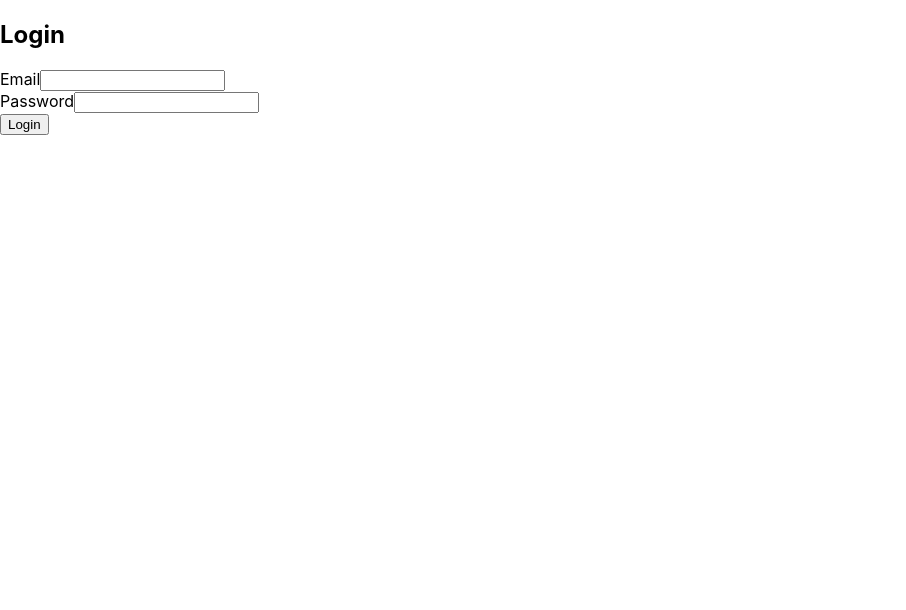
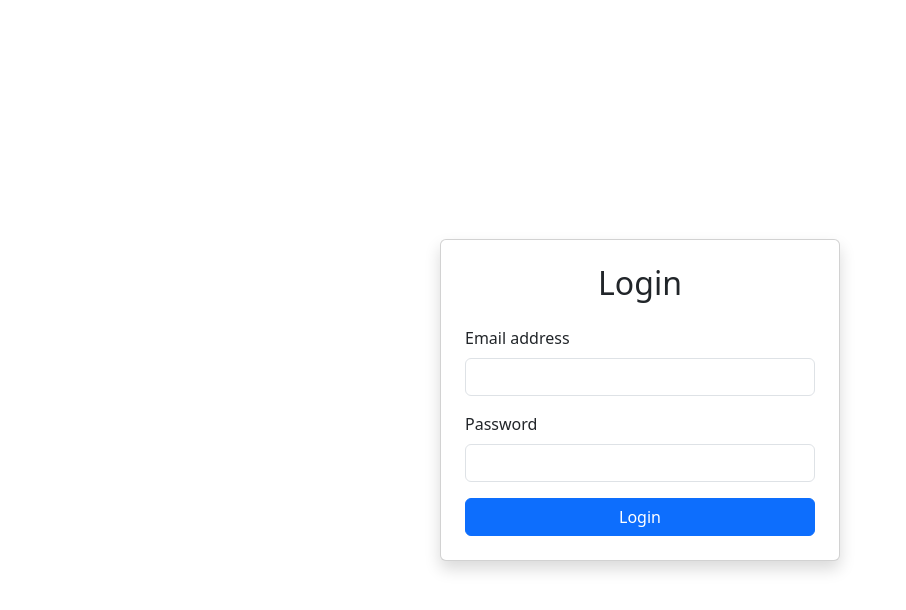
Before and after one commit to Deepikakolli4/Neighbourhood-Tool-Library, a React (Create React App) app in the folder neighborhood-tool-library-frontend/: page /auth/login in a window 1280 px wide. Shown: the top 610 px of the page, without its empty margins (0-906 px from the left). Built offline with nearby package versions, Linux system fonts and the light colour scheme.

Commit message:
Style login page with bootstrap
Signed-off-by: Deepikakolli4 <deepikakolli2004@gmail.com>

```diff
--- a/neighborhood-tool-library-frontend/package.json
+++ b/neighborhood-tool-library-frontend/package.json
@@ -8,6 +8,7 @@
     "@testing-library/react": "^16.3.0",
     "@testing-library/user-event": "^13.5.0",
     "axios": "^1.8.4",
+    "bootstrap": "^5.3.5",
     "react": "^19.1.0",
     "react-dom": "^19.1.0",
     "react-router-dom": "^7.5.1",
--- a/neighborhood-tool-library-frontend/src/App.js
+++ b/neighborhood-tool-library-frontend/src/App.js
@@ -1,4 +1,5 @@
 import React from 'react';
+import 'bootstrap/dist/css/bootstrap.min.css';
 import { BrowserRouter as Router, Routes, Route, Navigate } from 'react-router-dom';  // Import Navigate here
 import LoginPage from './components/auth/LoginPage';
 import RegisterPage from './components/auth/RegisterPage';
--- a/neighborhood-tool-library-frontend/src/components/auth/LoginPage.jsx
+++ b/neighborhood-tool-library-frontend/src/components/auth/LoginPage.jsx
@@ -2,51 +2,57 @@ import React, { useState } from 'react';
 import api from '../../api/api';
 import { useNavigate } from 'react-router-dom';
 
-const LoginPage = ({ history }) => {
+const LoginPage = () => {
   const [email, setEmail] = useState('');
   const [password, setPassword] = useState('');
   const [error, setError] = useState('');
-  const navigate = useNavigate(); // ✅ useNavigate hook
+  const navigate = useNavigate();
 
   const handleLogin = async (e) => {
     e.preventDefault();
 
     try {
-        console.log(email);
-        console.log(password);
       const response = await api.post('http://localhost:5000/api/auth/login', { email, password });
       localStorage.setItem('token', response.data.token);
-      navigate('/tools'); // ✅ Redirect to tools
+      navigate('/tools');
     } catch (err) {
       setError(`Invalid email or password: ${err.response?.data?.message || err.message}`);
     }
   };
 
   return (
-    <div className="login-container">
-      <h2>Login</h2>
+    <div className="container d-flex justify-content-center align-items-center" style={{ minHeight: '100vh' }}>
+      <div className="card shadow p-4" style={{ maxWidth: '400px', width: '100%' }}>
+        <h2 className="mb-4 text-center">Login</h2>
+        {error && <div className="alert alert-danger">{error}</div>}
         <form onSubmit={handleLogin}>
-        <div>
-          <label>Email</label>
+          <div className="mb-3">
+            <label htmlFor="email" className="form-label">Email address</label>
             <input
+              id="email"
               type="email"
+              className="form-control"
               value={email}
               onChange={(e) => setEmail(e.target.value)}
               required
             />
           </div>
-        <div>
-          <label>Password</label>
+
+          <div className="mb-3">
+            <label htmlFor="password" className="form-label">Password</label>
             <input
+              id="password"
               type="password"
+              className="form-control"
               value={password}
               onChange={(e) => setPassword(e.target.value)}
               required
             />
           </div>
-        <button type="submit">Login</button>
+
+          <button type="submit" className="btn btn-primary w-100">Login</button>
         </form>
-      {error && <p style={{ color: 'red' }}>{error}</p>}
+      </div>
     </div>
   );
 };
```
Also changed, not shown: 1 other file (tests, documents, lock files or other folders). Lines whose indentation alone changed are shown as unchanged.
